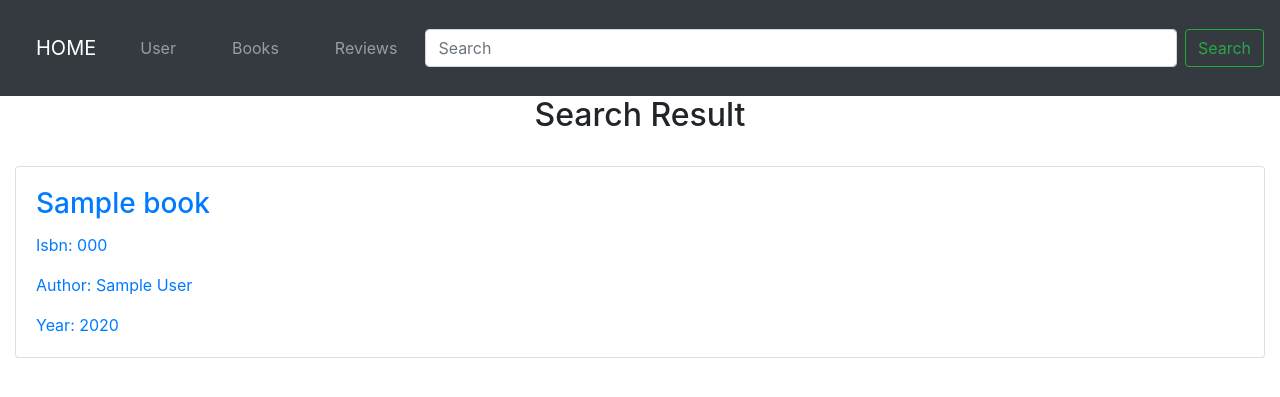
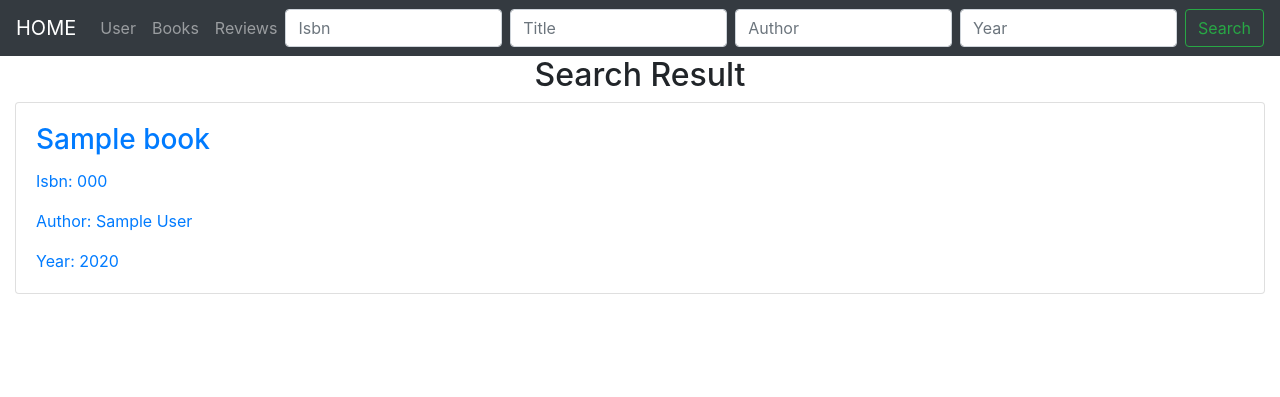
Before and after one commit to tinyboyX/project1, a Flask app: template templates/search_result.html in a window 1280 px wide. Shown: the top 397 px of the page. Run offline with Flask 2, Linux system fonts and the light colour scheme; the template is opened without the code that fills it: most values are stand-ins (such as "Sample title", 1, 10 or a date in 2020); some libraries are stand-ins or nearby versions.

Commit message:
finish search menu

```diff
--- a/application.py
+++ b/application.py
@@ -77,7 +77,6 @@ def searching():
     isbn =  "%"+ request.form.get("isbn") + "%"
     title = "%"+ request.form.get("title") + "%"
     author = "%"+ request.form.get("author") + "%"
-
     try:
         year = int(request.form.get("year"))
         books = db.execute("SELECT * FROM books WHERE isbn LIKE :isbn AND title LIKE :title AND author LIKE :author AND year = :year" ,{"isbn": isbn, "title": title, "author":author,"year":year}).fetchall()
--- a/templates/inner_layout.html
+++ b/templates/inner_layout.html
@@ -5,7 +5,7 @@
        <link rel="stylesheet" href="https://stackpath.bootstrapcdn.com/bootstrap/4.3.1/css/bootstrap.min.css" integrity="sha384-ggOyR0iXCbMQv3Xipma34MD+dH/1fQ784/j6cY/iJTQUOhcWr7x9JvoRxT2MZw1T" crossorigin="anonymous">
     </head>
     <body>
-      <form><nav class="navbar navbar-expand-lg navbar-dark bg-dark">
+      <form action="{{ url_for('searching') }}" method="POST"><nav class="navbar navbar-expand-lg navbar-dark bg-dark">
           <a class="navbar-brand" href="{{ url_for('search') }}">HOME</a>
           <button class="navbar-toggler" type="button" data-toggle="collapse" data-target="#navbarSupportedContent" aria-controls="navbarSupportedContent" aria-expanded="false" aria-label="Toggle navigation">
             <span class="navbar-toggler-icon"></span>
@@ -23,8 +23,12 @@
                 <a class="nav-link" href="#">Reviews</a>
               </li>
             </ul>
-            <form class="form-inline my-2 my-lg-0">
-              <input class="form-control mr-sm-2" type="search" placeholder="Search" aria-label="Search">
+            <form action="{{ url_for('searching') }}" method="POST">
+              <input class="form-control mr-sm-2" type="text" name="isbn" placeholder="Isbn" aria-label="Search" >
+              <input class="form-control mr-sm-2" type="text" name="title" placeholder="Title" aria-label="Search" >
+              <input class="form-control mr-sm-2" type="text" name="author" placeholder="Author" aria-label="Search">
+              <input class="form-control mr-sm-2" type="number" name="year" placeholder="Year" aria-label="Search">
+
               <button class="btn btn-outline-success my-2 my-sm-0" type="submit">Search</button>
             </form>
           </div>
--- a/templates/search_result.html
+++ b/templates/search_result.html
@@ -2,20 +2,7 @@
 
 {% block heading %}
     <title>Books Table</title>
-    <meta name="viewport" content="width=device-width, initial-scale=1.0">
-    <style>
-        a
-        {
-            margin: 20px;
-        }
-        a.custom-card,
-        a.custom-card:hover
-        {
-            text-decoration: none;
-        }
-    </style>
 {% endblock %}
-
 {% block body %}
     <h2 style="text-align:center">Search Result</h2>
         {% for book in books %}
```
Also changed, not shown: templates/menu.html (+6 -2 lines), 4 other files.
